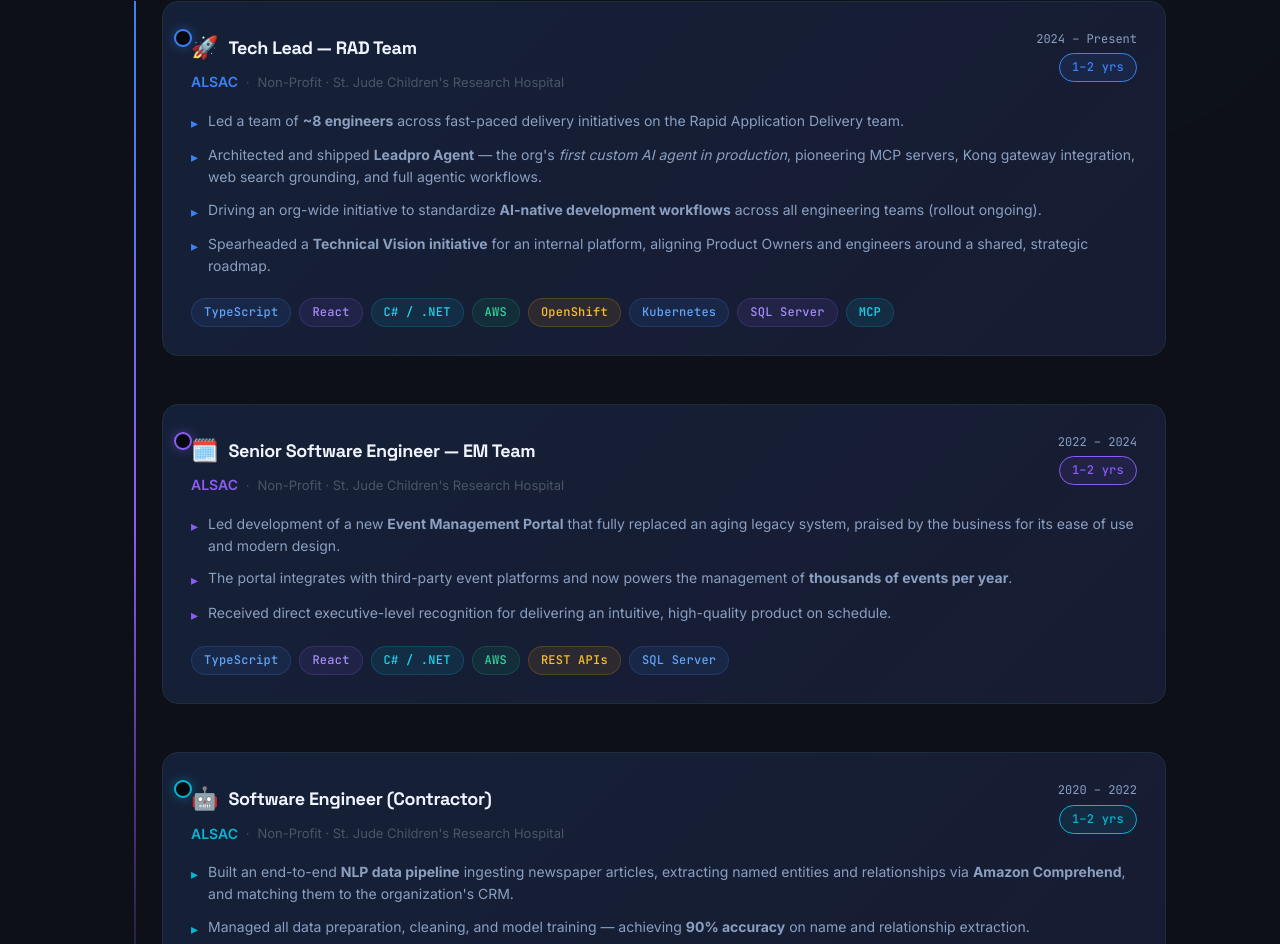
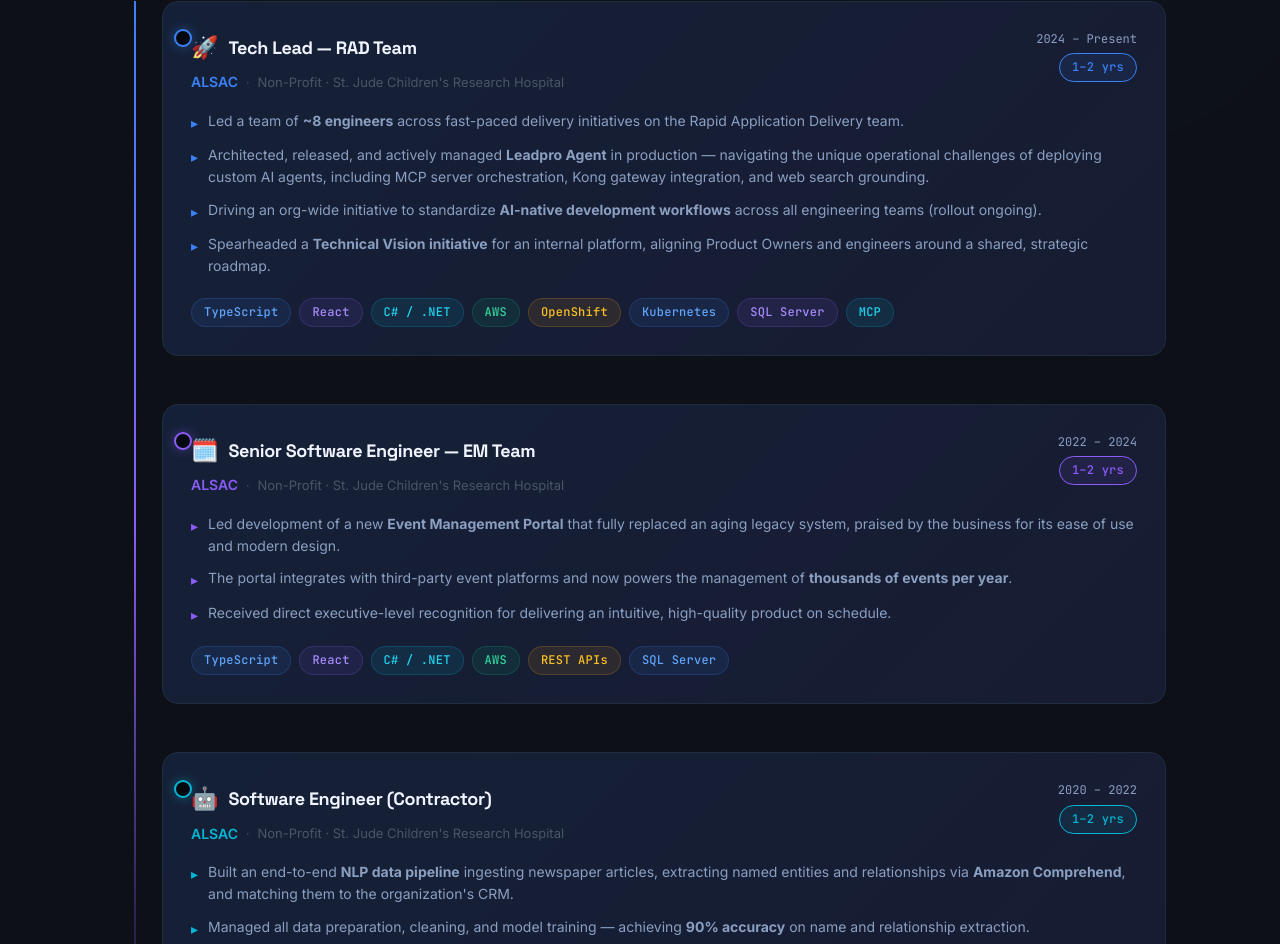
Before and after one commit to purplek23/portfolio, a React (Vite) app: page / in a window 1280 px wide. Shown: the part 1996-2940 px from the top of the page. Built offline with nearby package versions, Linux system fonts and the light colour scheme.

Commit message:
chore: update portfolio data to emphasize agent management in production

```diff
--- a/src/data/portfolioData.ts
+++ b/src/data/portfolioData.ts
@@ -13,7 +13,7 @@
     icon: '🚀',
     achievements: [
       'Led a team of <strong>~8 engineers</strong> across fast-paced delivery initiatives on the Rapid Application Delivery team.',
-      'Architected and shipped <strong>Leadpro Agent</strong> — the org\'s <em>first custom AI agent in production</em>, pioneering MCP servers, Kong gateway integration, web search grounding, and full agentic workflows.',
+      'Architected, released, and actively managed <strong>Leadpro Agent</strong> in production — navigating the unique operational challenges of deploying custom AI agents, including MCP server orchestration, Kong gateway integration, and web search grounding.',
       'Driving an org-wide initiative to standardize <strong>AI-native development workflows</strong> across all engineering teams (rollout ongoing).',
       'Spearheaded a <strong>Technical Vision initiative</strong> for an internal platform, aligning Product Owners and engineers around a shared, strategic roadmap.',
     ],
```
